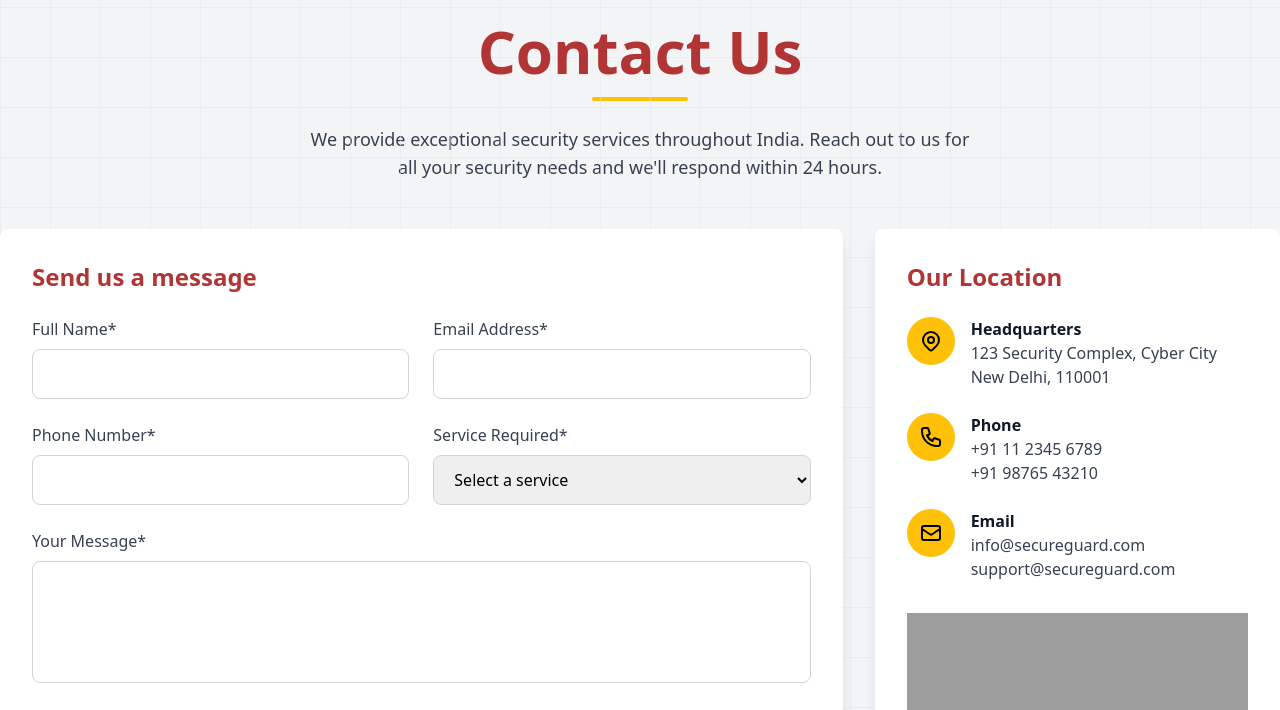
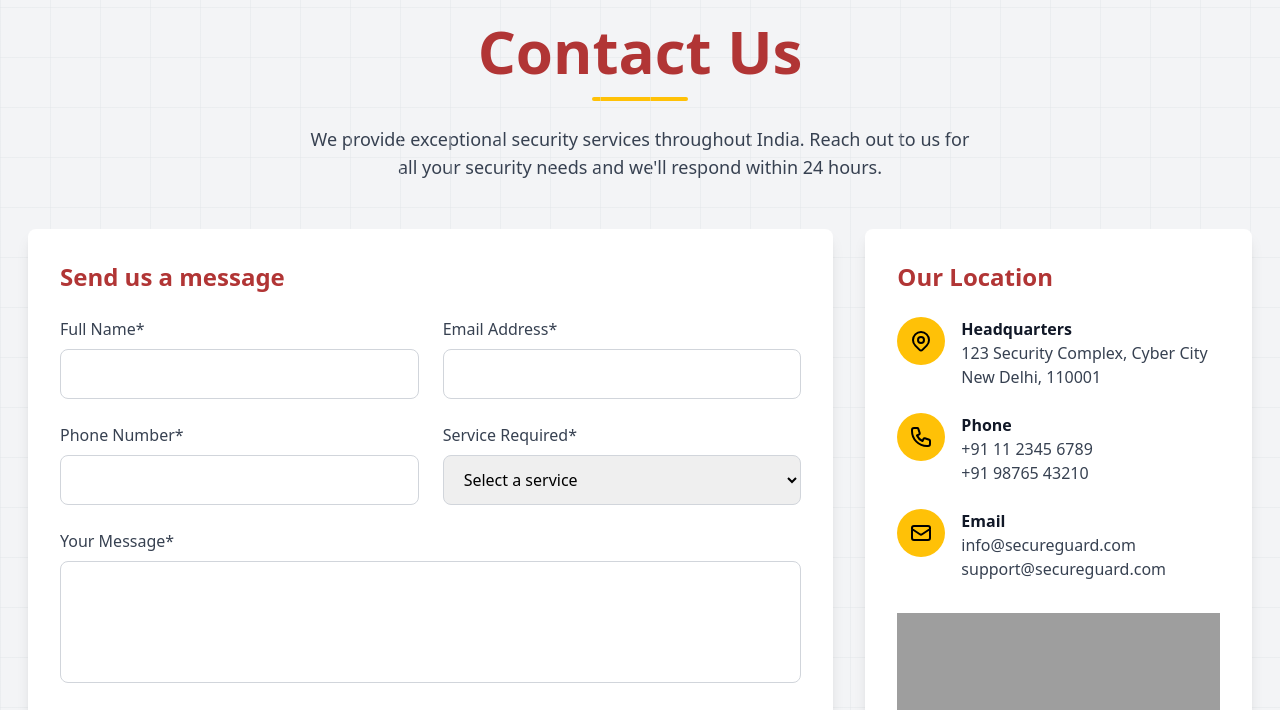
Before and after one commit to BossOP1/suraksha, a plain HTML site: page contact-us2.html in a window 1280 px wide. Shown: the part 83-793 px from the top of the page. Drawn offline with nearby package versions, Linux system fonts and the light colour scheme; grey boxes are pictures that could not be loaded.

Commit message:
some-minor-chanegs

```diff
--- a/contact-us2.html
+++ b/contact-us2.html
@@ -61,7 +61,7 @@
 
         .service-location:hover {
             fill: var(--primary);
-            r: 12;
+            /* r: 12; */
         }
 
         .india-map {
@@ -105,7 +105,7 @@
         }
     </style>
 </head>
-<body class="bg-gray-100 font-sans security-grid">
+<body class="  bg-gray-100 font-sans security-grid">
 
 
     <!-- NAVBAR -->
@@ -234,8 +234,8 @@
 
 
     <!-- Contact Section -->
-    <section id="contact" class="py-16 mt-10 px-4 md:px-0">
-        <div class="container mx-auto">
+    <section id="contact" class="md:mx-7 py-16 mt-10 px-4 md:px-0">
+        <div class=" mx-auto ">
             <div class="flex flex-col items-center mb-12">
                 <h2 class="text-4xl md:text-6xl lg:text-6xl font-bold text-primary mb-4 z-10">Contact Us</h2>
                 <div class="w-24 h-1 bg-secondary rounded mb-6"></div>
```
